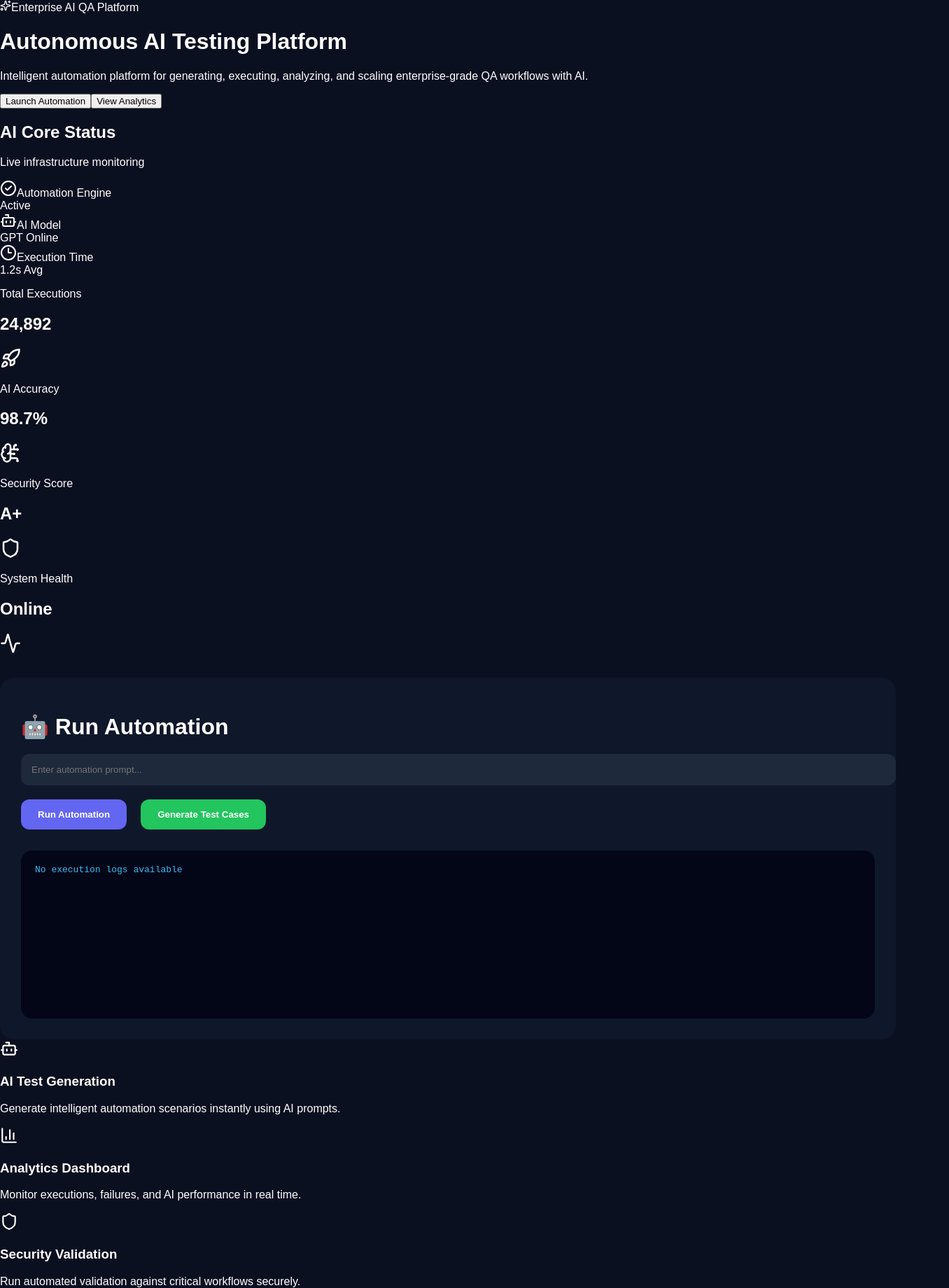
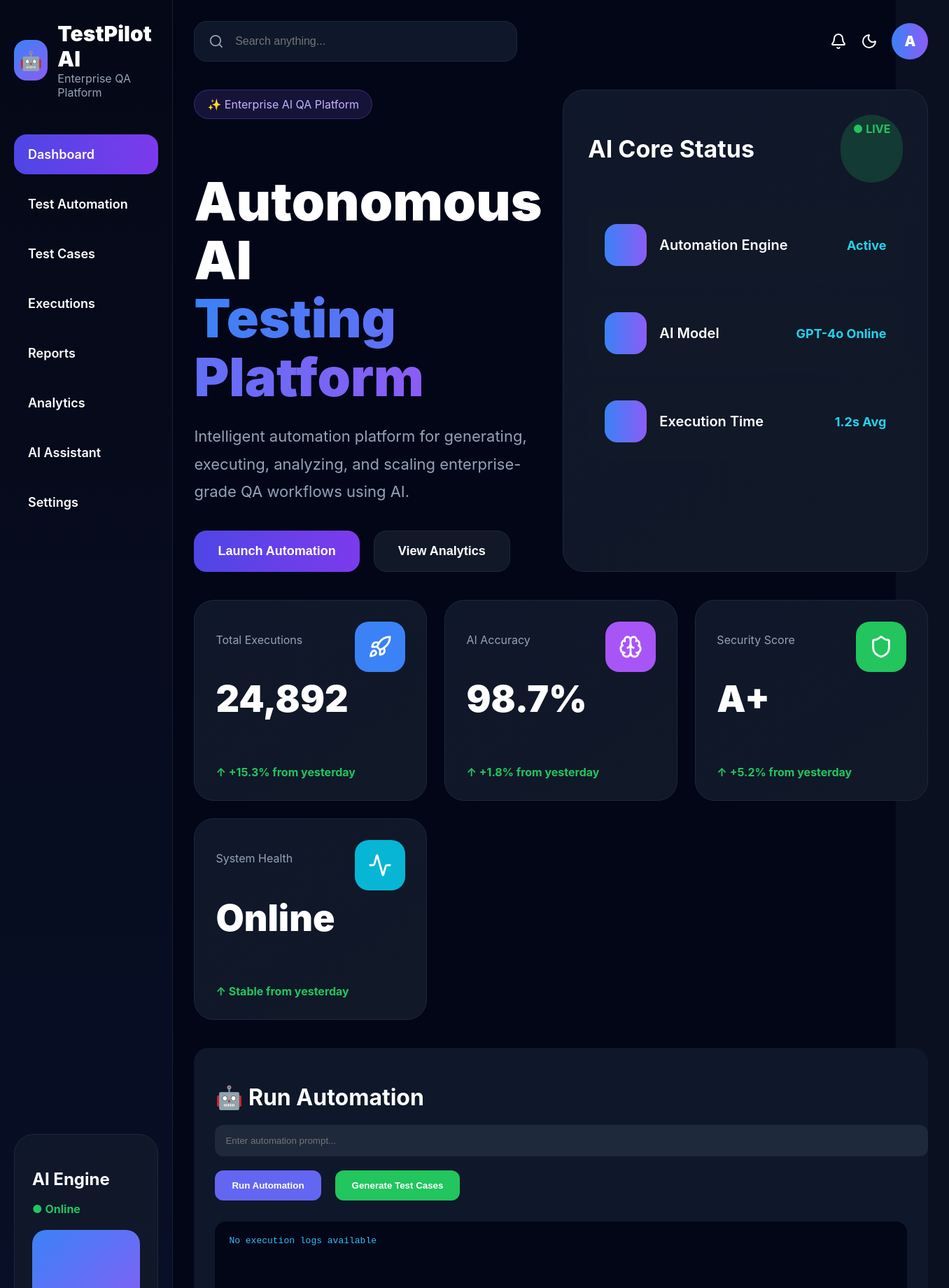
Before and after one commit to Himavanth-gogu/AI-QA-Automation-Platform, a React (Vite) app in the folder frontend/: page / in a window 1280 px wide. Shown: the top 1840 px of the page at 70% size, 1356 px wide, since content can reach past the window. Built offline with nearby package versions, Linux system fonts and the light colour scheme; sample sign-in values are in the browser's storage.

Commit message:
Premium futuristic dashboard

```diff
--- a/frontend/src/pages/Dashboard.tsx
+++ b/frontend/src/pages/Dashboard.tsx
@@ -1,14 +1,16 @@
 import {
+  Search,
+  Bell,
+  Moon,
+  Rocket,
+  Brain,
+  Shield,
   Activity,
   Bot,
-  Shield,
+  FileText,
   BarChart3,
-  FileText,
-  Rocket,
-  BrainCircuit,
+  Settings,
   CheckCircle2,
-  Clock3,
-  Sparkles,
 } from "lucide-react";
 
 import AutomationPanel from "../components/AutomationPanel";
@@ -19,97 +21,388 @@ function Dashboard() {
     {
       title: "Total Executions",
       value: "24,892",
-      icon: <Rocket size={30} />,
-      color: "from-blue-500 to-indigo-600",
+      growth: "+15.3%",
+      icon: <Rocket size={34} />,
+      color: "#3B82F6",
     },
     {
       title: "AI Accuracy",
       value: "98.7%",
-      icon: <BrainCircuit size={30} />,
-      color: "from-purple-500 to-pink-600",
+      growth: "+1.8%",
+      icon: <Brain size={34} />,
+      color: "#A855F7",
     },
     {
       title: "Security Score",
       value: "A+",
-      icon: <Shield size={30} />,
-      color: "from-emerald-500 to-green-600",
+      growth: "+5.2%",
+      icon: <Shield size={34} />,
+      color: "#22C55E",
     },
     {
       title: "System Health",
       value: "Online",
-      icon: <Activity size={30} />,
-      color: "from-cyan-500 to-sky-600",
+      growth: "Stable",
+      icon: <Activity size={34} />,
+      color: "#06B6D4",
     },
   ];
 
-  const features = [
-    {
-      icon: <Bot size={26} />,
-      title: "AI Test Generation",
-      desc: "Generate intelligent automation scenarios instantly using AI prompts.",
-    },
-    {
-      icon: <BarChart3 size={26} />,
-      title: "Analytics Dashboard",
-      desc: "Monitor executions, failures, and AI performance in real time.",
-    },
-    {
-      icon: <Shield size={26} />,
-      title: "Security Validation",
-      desc: "Run automated validation against critical workflows securely.",
-    },
-    {
-      icon: <FileText size={26} />,
-      title: "Smart Reports",
-      desc: "Export professional QA reports and execution summaries instantly.",
-    },
-  ];
+  return (
 
-  const activity = [
-    "AI generated 12 test scenarios",
-    "Regression suite completed successfully",
-    "Security validation passed",
-    "Chrome automation executed",
-    "Execution logs exported",
-  ];
+    <div
+      style={{
+        minHeight: "100vh",
+        background: "#020617",
+        display: "flex",
+        color: "white",
+        fontFamily: "Inter, sans-serif",
+      }}
+    >
 
-  return (
-    <div className="min-h-screen bg-[#020617] text-white overflow-hidden">
+      {/* SIDEBAR */}
 
-      {/* HERO */}
+      <div
+        style={{
+          width: "280px",
+          background:
+            "linear-gradient(to bottom,#050816,#081028)",
+          borderRight: "1px solid #172033",
+          padding: "30px 20px",
+          display: "flex",
+          flexDirection: "column",
+          justifyContent: "space-between",
+        }}
+      >
 
-      <div className="relative px-10 pt-10 pb-16 border-b border-slate-800">
+        <div>
 
-        <div className="absolute inset-0 bg-gradient-to-r from-indigo-500/10 via-purple-500/10 to-cyan-500/10 blur-3xl"></div>
+          {/* LOGO */}
 
-        <div className="relative z-10 flex flex-col lg:flex-row lg:items-center lg:justify-between gap-10">
+          <div
+            style={{
+              display: "flex",
+              alignItems: "center",
+              gap: "14px",
+              marginBottom: "50px",
+            }}
+          >
 
-          <div>
-
-            <div className="inline-flex items-center gap-2 bg-indigo-500/20 border border-indigo-500/30 px-4 py-2 rounded-full text-sm text-indigo-300 mb-5">
-              <Sparkles size={16} />
-              Enterprise AI QA Platform
+            <div
+              style={{
+                width: "58px",
+                height: "58px",
+                borderRadius: "18px",
+                background:
+                  "linear-gradient(135deg,#3B82F6,#8B5CF6)",
+                display: "flex",
+                alignItems: "center",
+                justifyContent: "center",
+                fontSize: "26px",
+              }}
+            >
+              🤖
             </div>
 
-            <h1 className="text-6xl font-black leading-tight max-w-4xl">
+            <div>
+              <h2
+                style={{
+                  margin: 0,
+                  fontSize: "30px",
+                  fontWeight: "900",
+                }}
+              >
+                TestPilot AI
+              </h2>
+
+              <p
+                style={{
+                  margin: 0,
+                  color: "#94A3B8",
+                }}
+              >
+                Enterprise QA Platform
+              </p>
+            </div>
+
+          </div>
+
+          {/* MENU */}
+
+          {[
+            "Dashboard",
+            "Test Automation",
+            "Test Cases",
+            "Executions",
+            "Reports",
+            "Analytics",
+            "AI Assistant",
+            "Settings",
+          ].map((item, index) => (
+
+            <div
+              key={index}
+              style={{
+                padding: "18px 20px",
+                marginBottom: "14px",
+                borderRadius: "18px",
+                background:
+                  index === 0
+                    ? "linear-gradient(to right,#4F46E5,#7C3AED)"
+                    : "transparent",
+                cursor: "pointer",
+                fontSize: "18px",
+                fontWeight: "600",
+                transition: "0.3s",
+              }}
+            >
+              {item}
+            </div>
+
+          ))}
+
+        </div>
+
+        {/* AI CARD */}
+
+        <div
+          style={{
+            background:
+              "linear-gradient(145deg,#0F172A,#111827)",
+            borderRadius: "28px",
+            padding: "25px",
+            border: "1px solid #1E293B",
+          }}
+        >
+
+          <h3
+            style={{
+              marginBottom: "18px",
+              fontSize: "24px",
+            }}
+          >
+            AI Engine
+          </h3>
+
+          <div
+            style={{
+              color: "#22C55E",
+              marginBottom: "20px",
+              fontWeight: "700",
+            }}
+          >
+            ● Online
+          </div>
+
+          <div
+            style={{
+              height: "140px",
+              borderRadius: "20px",
+              background:
+                "linear-gradient(to bottom right,#3B82F6,#8B5CF6)",
+              marginBottom: "20px",
+            }}
+          ></div>
+
+          <p style={{ color: "#94A3B8" }}>
+            Model: GPT-4o
+          </p>
+
+          <p style={{ color: "#94A3B8" }}>
+            Accuracy: 98.7%
+          </p>
+
+        </div>
+
+      </div>
+
+      {/* MAIN */}
+
+      <div
+        style={{
+          flex: 1,
+          padding: "30px",
+        }}
+      >
+
+        {/* TOPBAR */}
+
+        <div
+          style={{
+            display: "flex",
+            justifyContent: "space-between",
+            alignItems: "center",
+            marginBottom: "40px",
+          }}
+        >
+
+          {/* SEARCH */}
+
+          <div
+            style={{
+              width: "420px",
+              background: "#0F172A",
+              border: "1px solid #1E293B",
+              borderRadius: "18px",
+              padding: "16px 20px",
+              display: "flex",
+              alignItems: "center",
+              gap: "14px",
+            }}
+          >
+
+            <Search color="#94A3B8" />
+
+            <input
+              placeholder="Search anything..."
+              style={{
+                background: "transparent",
+                border: "none",
+                outline: "none",
+                color: "white",
+                width: "100%",
+                fontSize: "16px",
+              }}
+            />
+
+          </div>
+
+          {/* RIGHT */}
+
+          <div
+            style={{
+              display: "flex",
+              alignItems: "center",
+              gap: "20px",
+            }}
+          >
+
+            <Bell />
+
+            <Moon />
+
+            <div
+              style={{
+                width: "52px",
+                height: "52px",
+                borderRadius: "50%",
+                background:
+                  "linear-gradient(to right,#3B82F6,#8B5CF6)",
+                display: "flex",
+                alignItems: "center",
+                justifyContent: "center",
+                fontWeight: "900",
+                fontSize: "20px",
+              }}
+            >
+              A
+            </div>
+
+          </div>
+
+        </div>
+
+        {/* HERO */}
+
+        <div
+          style={{
+            display: "flex",
+            gap: "30px",
+            marginBottom: "40px",
+          }}
+        >
+
+          {/* LEFT */}
+
+          <div style={{ flex: 1 }}>
+
+            <div
+              style={{
+                display: "inline-block",
+                padding: "10px 18px",
+                borderRadius: "999px",
+                background: "rgba(139,92,246,0.15)",
+                color: "#C4B5FD",
+                marginBottom: "25px",
+                border: "1px solid rgba(139,92,246,0.3)",
+              }}
+            >
+              ✨ Enterprise AI QA Platform
+            </div>
+
+            <h1
+              style={{
+                fontSize: "76px",
+                lineHeight: "1.1",
+                marginBottom: "24px",
+                fontWeight: "900",
+              }}
+            >
               Autonomous AI
-              <span className="bg-gradient-to-r from-cyan-400 via-blue-500 to-purple-500 bg-clip-text text-transparent">
-                {" "}Testing Platform
+              <br />
+
+              <span
+                style={{
+                  background:
+                    "linear-gradient(to right,#3B82F6,#8B5CF6)",
+                  WebkitBackgroundClip: "text",
+                  WebkitTextFillColor: "transparent",
+                }}
+              >
+                Testing Platform
               </span>
+
             </h1>
 
-            <p className="text-slate-400 text-lg mt-6 max-w-2xl leading-8">
-              Intelligent automation platform for generating, executing,
-              analyzing, and scaling enterprise-grade QA workflows with AI.
+            <p
+              style={{
+                color: "#94A3B8",
+                fontSize: "22px",
+                maxWidth: "850px",
+                lineHeight: "1.8",
+              }}
+            >
+              Intelligent automation platform for generating,
+              executing, analyzing, and scaling enterprise-grade
+              QA workflows using AI.
             </p>
 
-            <div className="flex flex-wrap gap-4 mt-8">
+            <div
+              style={{
+                display: "flex",
+                gap: "20px",
+                marginTop: "35px",
+              }}
+            >
 
-              <button className="px-7 py-4 rounded-2xl bg-gradient-to-r from-blue-500 to-indigo-600 font-semibold hover:scale-105 transition-all duration-300 shadow-2xl shadow-blue-500/20">
+              <button
+                style={{
+                  padding: "18px 34px",
+                  borderRadius: "18px",
+                  border: "none",
+                  color: "white",
+                  fontSize: "18px",
+                  fontWeight: "700",
+                  background:
+                    "linear-gradient(to right,#4F46E5,#7C3AED)",
+                  cursor: "pointer",
+                }}
+              >
                 Launch Automation
               </button>
 
-              <button className="px-7 py-4 rounded-2xl border border-slate-700 bg-slate-900/60 font-semibold hover:bg-slate-800 transition-all duration-300">
+              <button
+                style={{
+                  padding: "18px 34px",
+                  borderRadius: "18px",
+                  background: "#111827",
+                  border: "1px solid #1E293B",
+                  color: "white",
+                  fontSize: "18px",
+                  fontWeight: "700",
+                  cursor: "pointer",
+                }}
+              >
                 View Analytics
               </button>
 
@@ -119,182 +412,100 @@ function Dashboard() {
 
           {/* STATUS CARD */}
 
-          <div className="w-full lg:w-[420px] bg-gradient-to-br from-slate-900 to-slate-950 border border-slate-800 rounded-3xl p-8 shadow-2xl">
+          <div
+            style={{
+              width: "450px",
+              background:
+                "linear-gradient(145deg,#0F172A,#111827)",
+              borderRadius: "30px",
+              padding: "35px",
+              border: "1px solid #1E293B",
+            }}
+          >
 
-            <div className="flex items-center justify-between mb-8">
+            <div
+              style={{
+                display: "flex",
+                justifyContent: "space-between",
+                marginBottom: "35px",
+              }}
+            >
 
-              <div>
-                <h2 className="text-2xl font-bold">AI Core Status</h2>
-                <p className="text-slate-400 mt-1">
-                  Live infrastructure monitoring
-                </p>
-              </div>
+              <h2 style={{ fontSize: "34px" }}>
+                AI Core Status
+              </h2>
 
-              <div className="h-4 w-4 rounded-full bg-green-400 animate-pulse"></div>
-
-            </div>
-
-            <div className="space-y-5">
-
-              <div className="flex items-center justify-between bg-slate-800/60 rounded-2xl px-5 py-4">
-                <div className="flex items-center gap-3">
-                  <CheckCircle2 className="text-green-400" />
-                  <span>Automation Engine</span>
-                </div>
-
-                <span className="text-green-400 font-semibold">
-                  Active
-                </span>
-              </div>
-
-              <div className="flex items-center justify-between bg-slate-800/60 rounded-2xl px-5 py-4">
-                <div className="flex items-center gap-3">
-                  <Bot className="text-cyan-400" />
-                  <span>AI Model</span>
-                </div>
-
-                <span className="text-cyan-400 font-semibold">
-                  GPT Online
-                </span>
-              </div>
-
-              <div className="flex items-center justify-between bg-slate-800/60 rounded-2xl px-5 py-4">
-                <div className="flex items-center gap-3">
-                  <Clock3 className="text-yellow-400" />
-                  <span>Execution Time</span>
-                </div>
-
-                <span className="text-yellow-400 font-semibold">
-                  1.2s Avg
-                </span>
+              <div
+                style={{
+                  background: "rgba(34,197,94,0.2)",
+                  color: "#22C55E",
+                  padding: "10px 18px",
+                  borderRadius: "999px",
+                  fontWeight: "700",
+                }}
+              >
+                ● LIVE
               </div>
 
             </div>
 
-          </div>
-
-        </div>
-
-      </div>
-
-      {/* STATS */}
-
-      <div className="px-10 mt-12 grid grid-cols-1 md:grid-cols-2 xl:grid-cols-4 gap-7">
-
-        {stats.map((item, index) => (
-
-          <div
-            key={index}
-            className="relative overflow-hidden rounded-3xl border border-slate-800 bg-slate-900/70 p-7 hover:scale-[1.02] transition-all duration-300 shadow-2xl"
-          >
-
-            <div className={`absolute inset-0 opacity-10 bg-gradient-to-br ${item.color}`}></div>
-
-            <div className="relative z-10 flex items-center justify-between">
-
-              <div>
-                <p className="text-slate-400 text-sm mb-3">
-                  {item.title}
-                </p>
-
-                <h2 className="text-4xl font-black">
-                  {item.value}
-                </h2>
-              </div>
-
-              <div className={`bg-gradient-to-br ${item.color} p-4 rounded-2xl`}>
-                {item.icon}
-              </div>
-
-            </div>
-
-          </div>
-
-        ))}
-
-      </div>
-
-      {/* AUTOMATION PANEL */}
-
-      <div className="px-10 mt-12">
-        <AutomationPanel />
-      </div>
-
-      {/* FEATURES */}
-
-      <div className="px-10 mt-16 grid grid-cols-1 md:grid-cols-2 xl:grid-cols-4 gap-7">
-
-        {features.map((feature, index) => (
-
-          <div
-            key={index}
-            className="bg-slate-900/70 border border-slate-800 rounded-3xl p-8 hover:border-indigo-500/50 transition-all duration-300 hover:-translate-y-1"
-          >
-
-            <div className="w-14 h-14 rounded-2xl bg-gradient-to-r from-indigo-500 to-purple-600 flex items-center justify-center mb-6">
-              {feature.icon}
-            </div>
-
-            <h3 className="text-2xl font-bold mb-4">
-              {feature.title}
-            </h3>
-
-            <p className="text-slate-400 leading-7">
-              {feature.desc}
-            </p>
-
-          </div>
-
-        ))}
-
-      </div>
-
-      {/* ACTIVITY */}
-
-      <div className="px-10 mt-16 pb-20">
-
-        <div className="bg-slate-900/70 border border-slate-800 rounded-3xl p-8">
-
-          <div className="flex items-center justify-between mb-8">
-
-            <div>
-              <h2 className="text-3xl font-bold">
-                Recent AI Activity
-              </h2>
-
-              <p className="text-slate-400 mt-2">
-                Real-time autonomous execution updates
-              </p>
-            </div>
-
-            <div className="px-4 py-2 rounded-full bg-green-500/20 text-green-400 text-sm font-semibold border border-green-500/30">
-              LIVE
-            </div>
-
-          </div>
-
-          <div className="space-y-5">
-
-            {activity.map((item, index) => (
+            {[
+              ["Automation Engine", "Active"],
+              ["AI Model", "GPT-4o Online"],
+              ["Execution Time", "1.2s Avg"],
+            ].map((item, index) => (
 
               <div
                 key={index}
-                className="flex items-center justify-between bg-slate-800/60 rounded-2xl px-6 py-5"
+                style={{
+                  display: "flex",
+                  justifyContent: "space-between",
+                  alignItems: "center",
+                  background: "#111827",
+                  borderRadius: "20px",
+                  padding: "24px",
+                  marginBottom: "18px",
+                }}
               >
 
-                <div className="flex items-center gap-4">
+                <div
+                  style={{
+                    display: "flex",
+                    alignItems: "center",
+                    gap: "18px",
+                  }}
+                >
 
-                  <div className="h-3 w-3 rounded-full bg-cyan-400"></div>
+                  <div
+                    style={{
+                      width: "60px",
+                      height: "60px",
+                      borderRadius: "18px",
+                      background:
+                        "linear-gradient(to right,#3B82F6,#8B5CF6)",
+                    }}
+                  ></div>
 
-                  <span className="text-lg">
-                    {item}
-                  </span>
+                  <div
+                    style={{
+                      fontSize: "20px",
+                      fontWeight: "600",
+                    }}
+                  >
+                    {item[0]}
+                  </div>
 
                 </div>
 
-                <span className="text-slate-500 text-sm">
-                  just now
-                </span>
+                <div
+                  style={{
+                    color: "#22D3EE",
+                    fontWeight: "700",
+                    fontSize: "18px",
+                  }}
+                >
+                  {item[1]}
+                </div>
 
               </div>
 
@@ -304,6 +515,96 @@ function Dashboard() {
 
         </div>
 
+        {/* STATS */}
+
+        <div
+          style={{
+            display: "grid",
+            gridTemplateColumns:
+              "repeat(auto-fit,minmax(260px,1fr))",
+            gap: "25px",
+            marginBottom: "40px",
+          }}
+        >
+
+          {stats.map((card, index) => (
+
+            <div
+              key={index}
+              style={{
+                background:
+                  "linear-gradient(145deg,#0F172A,#111827)",
+                borderRadius: "28px",
+                padding: "30px",
+                border: "1px solid #1E293B",
+              }}
+            >
+
+              <div
+                style={{
+                  display: "flex",
+                  justifyContent: "space-between",
+                  marginBottom: "20px",
+                }}
+              >
+
+                <div>
+
+                  <p
+                    style={{
+                      color: "#94A3B8",
+                      marginBottom: "15px",
+                    }}
+                  >
+                    {card.title}
+                  </p>
+
+                  <h2
+                    style={{
+                      fontSize: "52px",
+                      fontWeight: "900",
+                    }}
+                  >
+                    {card.value}
+                  </h2>
+
+                </div>
+
+                <div
+                  style={{
+                    width: "72px",
+                    height: "72px",
+                    borderRadius: "20px",
+                    background: card.color,
+                    display: "flex",
+                    alignItems: "center",
+                    justifyContent: "center",
+                  }}
+                >
+                  {card.icon}
+                </div>
+
+              </div>
+
+              <div
+                style={{
+                  color: "#22C55E",
+                  fontWeight: "700",
+                }}
+              >
+                ↑ {card.growth} from yesterday
+              </div>
+
+            </div>
+
+          ))}
+
+        </div>
+
+        {/* AUTOMATION */}
+
+        <AutomationPanel />
+
       </div>
 
     </div>
```
